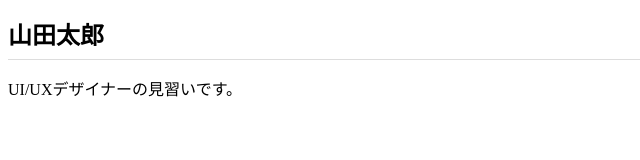
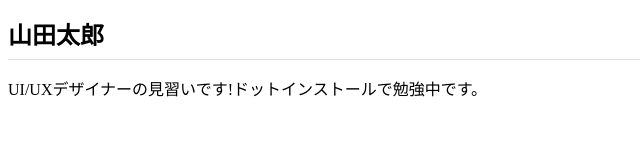
Before and after one commit to Yuinako/Yuinako.github.io, a plain HTML site: page index.html in a window 1280 px wide. Shown: the whole page, without its empty margins (0-640 px from the left). Drawn offline with Linux system fonts and the light colour scheme.

Commit message:
Add files via upload

```diff
--- a/index.html
+++ b/index.html
@@ -7,6 +7,6 @@
  </head>
  <body>
   <h1>山田太郎</h1>
-  <p>UI/UXデザイナーの見習いです。</p>
+  <p>UI/UXデザイナーの見習いです!ドットインストールで勉強中です。</p>
  </body>
 </html>
```
